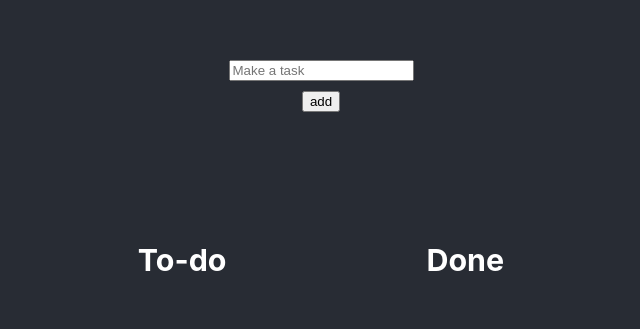
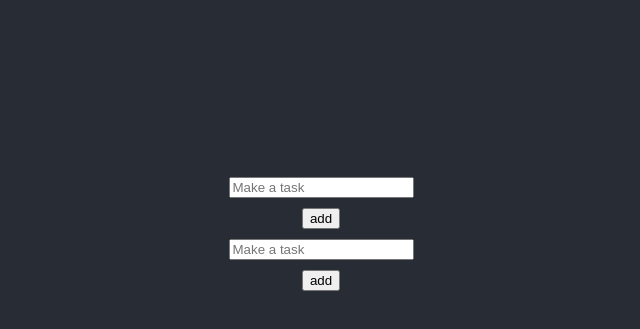
Before and after one commit to haritianaadriano/to-do-prog3-Front-end-todolist, a React (Create React App) app: page / in a window 1280 px wide. Shown: the part 171-500 px from the top of the page, without its empty margins (319-959 px from the left). Built offline with nearby package versions, Linux system fonts and the light colour scheme.

Commit message:
minimise app.js

```diff
--- a/src/App.js
+++ b/src/App.js
@@ -1,8 +1,8 @@
 import { useState } from 'react';
 import './App.css';
-import ToDo from './components/ToDo';
-import ToDone from './components/ToDone';
+
 import InputApp from './components/InputApp';
+import ToDoApp from './components/ToDoApp';
 
 function App() {
 
@@ -31,19 +31,11 @@ function App() {
           setInput={setInput}
           onSubmit={onSubmit}
         />
-      <div className="container">
-        <div className="children">
-        <ToDo
+        <InputApp
           toDoList={toDoList}
           toDone={toDone}
+          done={done}
         />
-        </div>
-        <div className="children">
-          <ToDone
-            done={done}
-          />
-        </div>
-      </div>
       </header>
     </div>
   );
--- /dev/null
+++ b/src/components/ToDoApp.js
@@ -0,0 +1,20 @@
+import ToDo from './components/ToDo';
+import ToDone from './components/ToDone';
+
+export default function ToDoApp({toDoList, toDone, done}){
+    return(
+        <div className="container">
+            <div className="children">
+                <ToDo
+                    toDoList={toDoList}
+                    toDone={toDone}
+                />
+            </div>
+            <div className="children">
+                <ToDone
+                    done={done}
+                />
+            </div>
+        </div>
+    )
+}
```
